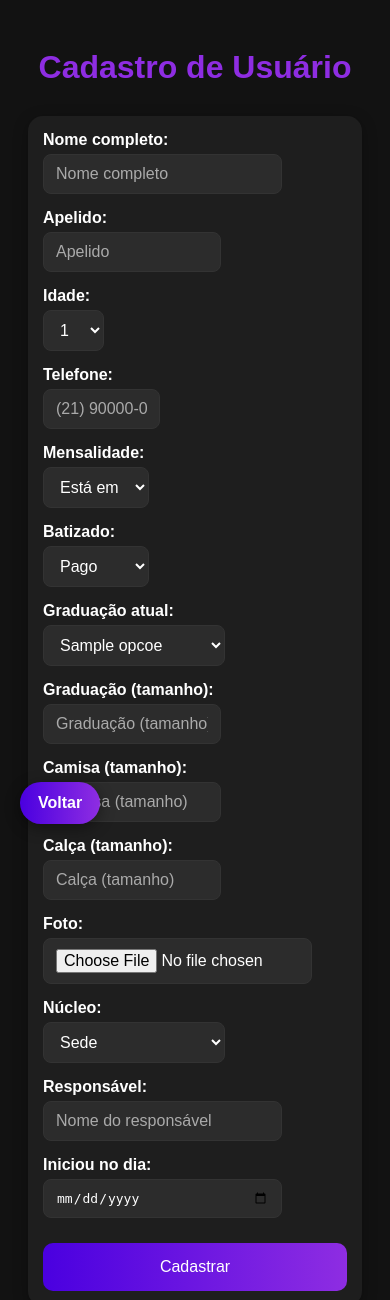
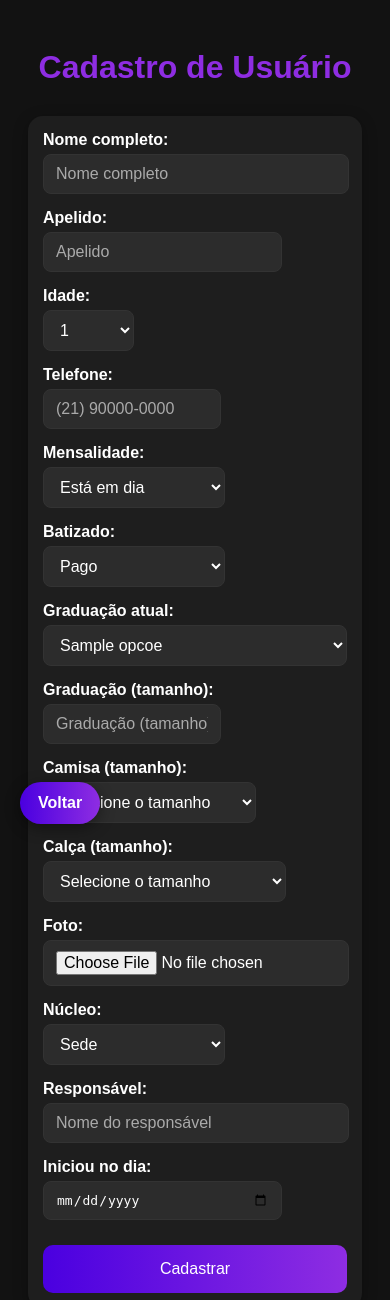
Before and after one commit to michaeldouglaspereiradelima-ship-it/alunoscapoeira, a Python web app: template flask/templates/cadastrar.html in a window 390 px wide. Shown: the top 1300 px of the page. Run offline with Jinja, Linux system fonts and the light colour scheme; the template is opened without the code that fills it: most values are stand-ins (such as "Sample title", 1, 10 or a date in 2020).

Commit message:
adaptações e correções 1

```diff
--- a/flask/app.py
+++ b/flask/app.py
@@ -405,4 +405,4 @@ if __name__ == "__main__":
     cursor.close()
     conn.close()
 
-    app.run(debug=False, host='0.0.0.0')
+    app.run(debug=True, host='0.0.0.0')
--- a/flask/templates/cadastrar.html
+++ b/flask/templates/cadastrar.html
@@ -95,6 +95,48 @@
                 padding: 15px;
             }
         }
+
+        @media (max-width: 405px) {
+            .nome-completo {
+                max-width: 92% !important;
+            }
+
+            .apelido {
+                max-width: 70% !important;
+            }
+
+            .idade {
+                max-width: 30% !important;
+            }
+
+            .telefone {
+                max-width: 50% !important;
+            }
+
+            .mensalidade {
+                max-width: 60% !important;
+            }
+
+            .batizado {
+                max-width: 60% !important;
+            }
+
+            .graduacao-atual {
+                max-width: 100% !important;
+            }
+            .camisa {
+                max-width: 70% !important;
+            }
+            .calca {
+                max-width: 80% !important;
+            }
+            .foto {
+                max-width: 92% !important;
+            }
+            .responsavel {
+                max-width: 92% !important;
+            }
+        }
     </style>
 </head>
 
@@ -104,17 +146,18 @@
 
         <div class="form-group">
             <label>Nome completo:</label>
-            <input style="max-width: 70%;" type="text" name="nome_completo" placeholder="Nome completo" required>
+            <input class="nome-completo" style="max-width: 70%;" type="text" name="nome_completo"
+                placeholder="Nome completo" required>
         </div>
 
         <div class="form-group">
             <label>Apelido:</label>
-            <input style="max-width: 50%;" type="text" name="apelido" placeholder="Apelido">
+            <input class="apelido" style="max-width: 50%;" type="text" name="apelido" placeholder="Apelido">
         </div>
 
         <div class="form-group">
             <label>Idade:</label>
-            <select style="max-width: 20%;" name="idade" required>
+            <select class="idade" style="max-width: 20%;" name="idade" required>
                 {% for i in range(1, 81) %}
                 <option value="{{ i }}">{{ i }}</option>
                 {% endfor %}
@@ -123,12 +166,13 @@
 
         <div class="form-group">
             <label>Telefone:</label>
-            <input style="max-width: 30%;" type="text" name="telefone" placeholder="(21) 90000-0000">
+            <input class="telefone" style="max-width: 30%;" type="text" name="telefone" placeholder="(21) 90000-0000"
+                maxlength="15">
         </div>
 
         <div class="form-group">
             <label>Mensalidade:</label>
-            <select style="max-width: 35%;" name="mensalidade" required>
+            <select class="mensalidade" style="max-width: 35%;" name="mensalidade" required>
                 <option value="Está em dia">Está em dia</option>
                 <option value="Não está em dia">Não está em dia</option>
             </select>
@@ -136,7 +180,7 @@
 
         <div class="form-group">
             <label>Batizado:</label>
-            <select style="max-width: 35%;" name="batizado" required>
+            <select class="batizado" style="max-width: 35%;" name="batizado" required>
                 <option value="Pago">Pago</option>
                 <option value="Não pago">Não pago</option>
             </select>
@@ -144,7 +188,7 @@
 
         <div class="form-group">
             <label>Graduação atual:</label>
-            <select style="max-width: 60%;" name="graduacao_atual" required>
+            <select class="graduacao-atual" style="max-width: 60%;" name="graduacao_atual" required>
                 {% for grupo, opcoes in graduacoes %}
                 <optgroup label="{{ grupo }}">
                     {% for valor, nome in opcoes %}
@@ -162,18 +206,45 @@
         </div>
 
         <div class="form-group">
-            <label>Camisa (tamanho):</label>
-            <input style="max-width: 50%;" type="text" name="camisa_tamanho" placeholder="Camisa (tamanho)">
+            <label for="camisa_tamanho">Camisa (tamanho):</label>
+            <select class="camisa" style="max-width: 50%;" name="camisa_tamanho" id="camisa_tamanho" class="form-control">
+                <option value="" selected disabled>Selecione o tamanho</option>
+                <optgroup label="Infantil">
+                    <option value="4">4 anos</option>
+                    <option value="6">6 anos</option>
+                    <option value="8">8 anos</option>
+                    <option value="10">10 anos</option>
+                    <option value="12">12 anos</option>
+                </optgroup>
+                <optgroup label="Adulto">
+                    <option value="PP">PP: Extra Pequeno</option>
+                    <option value="P">P: Pequeno</option>
+                    <option value="M">M: Médio</option>
+                    <option value="G">G: Grande</option>
+                    <option value="GG">GG: Extra Grande</option>
+                </optgroup>
+            </select>
         </div>
 
         <div class="form-group">
             <label>Calça (tamanho):</label>
-            <input style="max-width: 50%;" type="text" name="calsa_tamanho" placeholder="Calça (tamanho)">
+            <select class="calca" style="max-width: 50%;" name="calsa_tamanho" class="form-control">
+                <option value="">Selecione o tamanho</option>
+                <option value="34-PP">34 (PP ou até menor)</option>
+                <option value="36-P">36 (P)</option>
+                <option value="38-P/M">38 (entre P e M)</option>
+                <option value="40-M">40 (M)</option>
+                <option value="42-M/G">42 (entre M e G)</option>
+                <option value="44-G">44 (G)</option>
+                <option value="46-GG">46 (GG)</option>
+                <option value="48-GG/Plus">48 (entre GG e Plus Size)</option>
+            </select>
         </div>
+
 
         <div class="form-group">
             <label>Foto:</label>
-            <input style="max-width: 80%;" type="file" name="foto" accept="image/*">
+            <input class="foto" style="max-width: 80%;" type="file" name="foto" accept="image/*">
         </div>
 
         <div class="form-group">
@@ -189,7 +260,7 @@
 
         <div class="form-group">
             <label>Responsável:</label>
-            <input style="max-width: 70%;" type="text" name="responsavel" placeholder="Nome do responsável">
+            <input class="responsavel" style="max-width: 70%;" type="text" name="responsavel" placeholder="Nome do responsável">
         </div>
 
         <div class="form-group">
@@ -204,6 +275,17 @@
 
     <!-- Botão flutuante Voltar -->
     <a href="{{ url_for('index') }}" class="btn-flutuante-voltar">Voltar</a>
+
+    <script>
+        document.querySelectorAll('.telefone').forEach(function (input) {
+            input.addEventListener('input', function (e) {
+                let valor = e.target.value.replace(/\D/g, ''); // só números
+                valor = valor.replace(/^(\d{2})(\d)/g, '($1) $2'); // (21) ...
+                valor = valor.replace(/(\d{5})(\d{4})$/, '$1-$2'); // 90000-0000
+                e.target.value = valor;
+            });
+        });
+    </script>
 </body>
 
 </html>
--- a/flask/templates/index.html
+++ b/flask/templates/index.html
@@ -204,6 +204,12 @@
                 gap: 10px;
             }
         }
+        @media (max-width: 405px) {
+            h1{
+                font-size: 1.5em;
+                margin-top: 50px;
+            }
+        }
     </style>
 </head>
 
```
Also changed, not shown: flask/templates/editar.html (+52 -11 lines), flask/database.db, flask/static/fotos/992b51ffb30a4fe48ecceb39affd295f.png (added).
